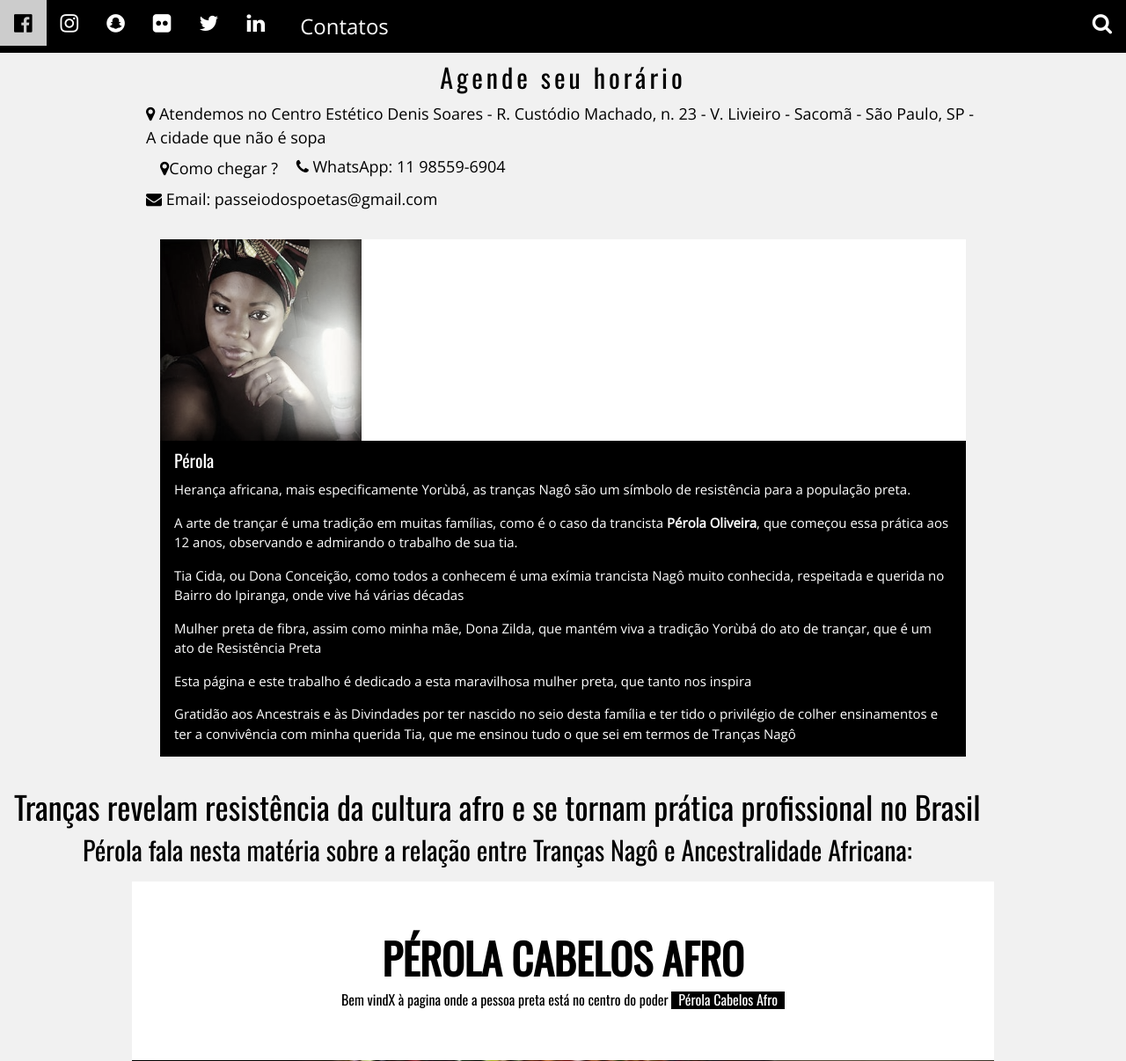
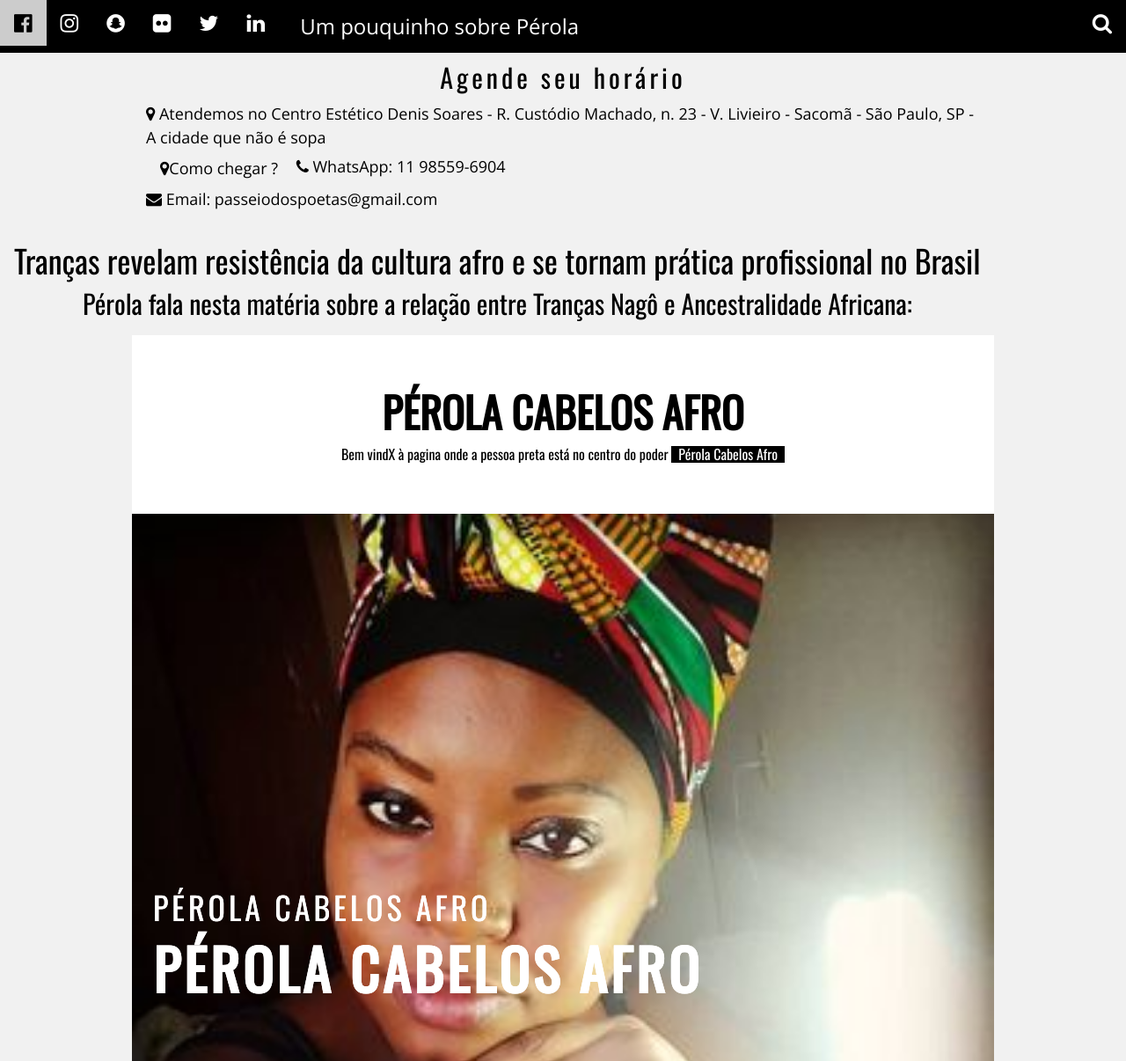
Before and after one commit to edabruzzo/Perola_Cabelos_Afro, a Flask app: page / in a window 1280 px wide. Shown: the top 1206 px of the page at 88% size. Run offline with Flask 3, Linux system fonts and the light colour scheme; some libraries are stand-ins or nearby versions.

Commit message:
Adiciona seção About

```diff
--- a/templates/template.html
+++ b/templates/template.html
@@ -21,6 +21,7 @@ h1,h2,h3,h4,h5,h6 {font-family: "Oswald"}
 body {font-family: "Open Sans"}
 
 
+
     </style>
 
 
@@ -42,7 +43,7 @@ body {font-family: "Open Sans"}
        class="w3-bar-item w3-button"><i class="fa fa-twitter"></i></a>
     <a href="https://www.instagram.com/perolacabelosafro/" target="_blank" rel="noopener noreferrer"
        class="w3-bar-item w3-button"><i class="fa fa-linkedin"></i></a>
-    <a href="#contact" class="w3-bar-item w3-button w3-padding-large w3-hide-small">Contatos</a>
+    <a href="#about" class="w3-bar-item w3-button w3-padding-large w3-hide-small">Um pouquinho sobre Pérola</a>
     <a href="#" class="w3-bar-item w3-button w3-right"><i class="fa fa-search"></i></a>
 </div>
 
@@ -85,38 +86,10 @@ body {font-family: "Open Sans"}
    </div>-->
 
 
-
-
         <!-- END About/Intro Menu -->
 
 
     </div>
-
-
-
-        <div class="w3-white w3-margin">
-            <img src="static/fotos/perfil_perola_.jpg" alt="Pérola" style="width:25%" class="w3-grayscale">
-            <div class="w3-container w3-black">
-                <h4>Pérola</h4>
-                <p>Herança africana, mais especificamente Yorùbá, as tranças Nagô são um símbolo de resistência para
-                    a população preta. </p>
-                <p>A arte de trançar é uma tradição em muitas famílias, como é o caso da trancista <a
-                        rel="noreferrer noopener" href="https://www.instagram.com/perolacabelosafro/"
-                        target="_blank"><strong>Pérola Oliveira</strong></a>,
-                    que começou essa prática aos 12 anos, observando e admirando o trabalho de sua tia.</p>
-                <p>Tia Cida, ou Dona Conceição, como todos a conhecem é uma exímia trancista Nagô muito conhecida,
-                    respeitada e querida no Bairro do Ipiranga, onde vive há várias décadas</p>
-                <p>Mulher preta de fibra, assim como minha mãe, Dona Zilda, que mantém viva a tradição Yorùbá do ato
-                    de trançar, que é um ato de Resistência Preta</p>
-                <p>Esta página e este trabalho é dedicado a esta maravilhosa mulher preta, que tanto nos inspira</p>
-                <p>Gratidão aos Ancestrais e às Divindades por ter nascido no seio desta família e ter tido o
-                    privilégio de colher ensinamentos e ter a convivência com minha querida Tia, que me ensinou tudo
-                    o que sei em termos de Tranças Nagô</p>
-
-            </div>
-        </div>
-
-
 
 </div>
 
@@ -130,7 +103,8 @@ body {font-family: "Open Sans"}
        target="_blank" rel="noopener noreferrer"
        class="w3-bar-item w3-button">
         <h1 class="w3-text-black">Tranças revelam resistência da cultura afro e se tornam prática profissional no&nbsp;Brasil</h1>
-                   <h2 class="w3-text-black">Pérola fala nesta matéria sobre a relação entre Tranças Nagô e Ancestralidade Africana:
+        <h2 class="w3-text-black">Pérola fala nesta matéria sobre a relação entre Tranças Nagô e Ancestralidade
+            Africana:
         </h2>
 
     </a>
@@ -210,5 +184,29 @@ body {font-family: "Open Sans"}
 
 </div>
 
+
+<div class="w3-white w3-margin" id="about">
+    <img src="static/fotos/perfil_perola_.jpg" alt="Pérola" style="width:50%" class="w3-grayscale">
+    <div class="w3-container w3-black" style="width:50%">
+        <h4>Pérola</h4>
+        <p>Herança africana, mais especificamente Yorùbá, as tranças Nagô são um símbolo de resistência para
+            a população preta. </p>
+        <p>A arte de trançar é uma tradição em muitas famílias, como é o caso da trancista <a
+                rel="noreferrer noopener" href="https://www.instagram.com/perolacabelosafro/"
+                target="_blank"><strong>Pérola Oliveira</strong></a>,
+            que começou essa prática aos 12 anos, observando e admirando o trabalho de sua tia.</p>
+        <p>Tia Cida, ou Dona Conceição, como todos a conhecem é uma exímia trancista Nagô muito conhecida,
+            respeitada e querida no Bairro do Ipiranga, na cidade de São Paulo, onde vive há várias décadas</p>
+        <p>Mulher preta de fibra, assim como minha mãe, Dona Zilda, que mantém viva a tradição Yorùbá do ato
+            de trançar, que é um ato de Resistência Preta</p>
+        <p>Esta página e este trabalho é dedicado a esta maravilhosa mulher preta, que tanto nos inspira</p>
+        <p>Gratidão aos Ancestrais e às Divindades por ter nascido no seio desta família e ter tido o
+            privilégio de colher ensinamentos e ter a convivência com minha querida Tia, que me ensinou tudo
+            o que sei em termos de Tranças Nagô</p>
+
+    </div>
+</div>
+
+
 </body>
 </html>
```
Lines whose indentation alone changed are shown as unchanged.
